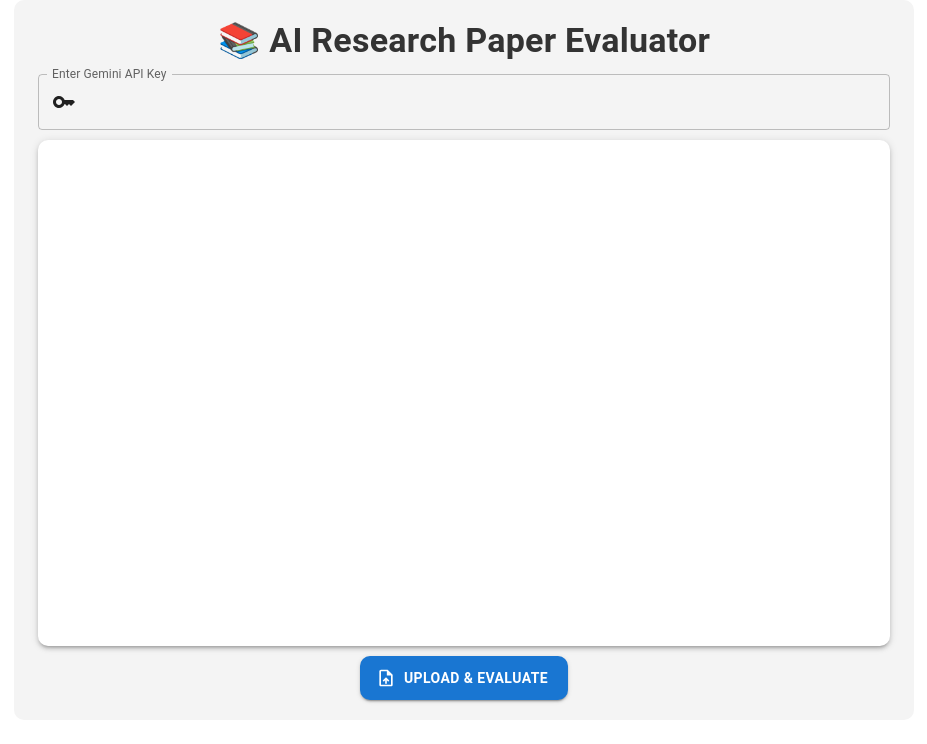
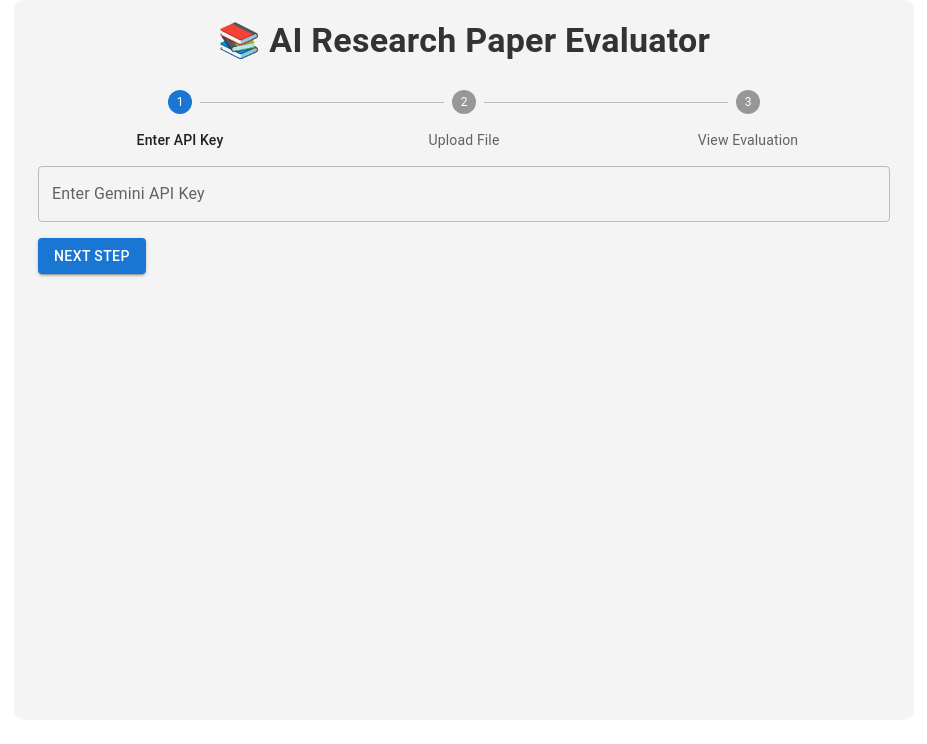
Before and after one commit to vidyavenkappa/review-guide-frontend, a React (Create React App) app: page / in a window 1280 px wide. Shown: the top 744 px of the page, without its empty margins (176-1103 px from the left). Built offline with nearby package versions, Linux system fonts and the light colour scheme.

Commit message:
Changes the UI

```diff
--- a/src/App.js
+++ b/src/App.js
@@ -1,3 +1,4 @@
+
 import { useState, useEffect, useRef } from "react";
 import axios from "axios";
 import ReactMarkdown from "react-markdown";
@@ -11,80 +12,108 @@
   Paper,
   Button,
   TextField,
+  Snackbar,
+  Alert,
+  Box,
+  Stepper,
+  Step,
+  StepLabel,
 } from "@mui/material";
-import { UploadFile as UploadIcon, Key as KeyIcon } from "@mui/icons-material";
+import {
+  UploadFile as UploadIcon,
+  Key as KeyIcon,
+} from "@mui/icons-material";
 import { motion } from "framer-motion";
 
-const API_BASE_URL = "https://fastapi-research-evaluator.onrender.com"; // Replace with your backend URL
+const API_BASE_URL = "https://fastapi-research-evaluator.onrender.com";
+const MAX_FILE_SIZE = 10 * 1024 * 1024;
+const ALLOWED_FILE_TYPES = [
+  "application/pdf",
+  "application/msword",
+  "application/vnd.openxmlformats-officedocument.wordprocessingml.document",
+  "text/plain",
+];
 
 function App() {
-  const [messages, setMessages] = useState([]); // Chat messages
+  const [messages, setMessages] = useState([]);
   const [loading, setLoading] = useState(false);
-  const [geminiKey, setGeminiKey] = useState(""); // User-entered Gemini API Key
+  const [geminiKey, setGeminiKey] = useState("");
+  const [fileUploaded, setFileUploaded] = useState(false);
+  const [error, setError] = useState({ show: false, message: "", severity: "error" });
+  const [activeStep, setActiveStep] = useState(0);
   const chatEndRef = useRef(null);
 
-  // Scroll to the bottom when new messages are added
   useEffect(() => {
     chatEndRef.current?.scrollIntoView({ behavior: "smooth" });
   }, [messages]);
 
+  const showError = (message, severity = "error") => {
+    setError({ show: true, message, severity });
+  };
+
+  const handleCloseError = () => {
+    setError({ ...error, show: false });
+  };
+
+  const validateFile = (file) => {
+    if (!file) throw new Error("Please select a file to upload.");
+    if (file.size > MAX_FILE_SIZE) throw new Error("File size exceeds 10MB limit.");
+    if (!ALLOWED_FILE_TYPES.includes(file.type)) throw new Error("Invalid file type.");
+    return true;
+  };
+
+  const validateGeminiKey = () => {
+    if (!geminiKey.trim()) throw new Error("Please enter your Gemini API Key.");
+    if (geminiKey.length < 30) throw new Error("Invalid Gemini API Key format.");
+    return true;
+  };
+
+
   const handleFileChange = async (event) => {
+    try {
       const file = event.target.files[0];
-    if (!file) return;
+      setFileUploaded(!!file);
+      validateFile(file);
+      validateGeminiKey();
 
-    if (!geminiKey) {
-      alert("Please enter your Gemini API Key before uploading.");
-      return;
-    }
-
-    const fileTitle = file.name.replace(/\.[^/.]+$/, ""); // Extract filename without extension
       setLoading(true);
+      const fileTitle = file.name.replace(/\.[^/.]+$/, "");
+      setMessages((prev) => [...prev, { type: "user", content: `📄 Uploading: **${fileTitle}**` }]);
 
       const formData = new FormData();
       formData.append("file", file);
-    formData.append("gemini_key", geminiKey); // Send Gemini API Key to backend
+      formData.append("gemini_key", geminiKey);
 
-    // Add temporary "Uploading" message
-    setMessages((prev) => [
-      ...prev,
-      { type: "user", content: `📄 Uploading: **${fileTitle}**` },
-    ]);
-
-    try {
       const result = await axios.post(`${API_BASE_URL}/upload/`, formData, {
         headers: { "Content-Type": "multipart/form-data" },
+        timeout: 30000,
       });
 
-      const botMessage = {
-        type: "bot",
-        content: `📄 **Evaluation for:** **${fileTitle}**\n\n` + result.data.evaluation,
-      };
-
-      setMessages((prev) => [...prev, botMessage]);
+      setMessages((prev) => [...prev, { type: "bot", content: `📄 **Evaluation for:** **${fileTitle}**\n\n${result.data.evaluation}` }]);
+      showError("File processed successfully!", "success");
+      setActiveStep(2);
     } catch (error) {
-      setMessages((prev) => [...prev, { type: "bot", content: "⚠️ Error processing the document." }]);
+      showError(error.message || "An error occurred while processing the file.");
+      setFileUploaded(false);
     } finally {
       setLoading(false);
+      event.target.value = "";
     }
   };
 
   return (
-    <Container
-      maxWidth="md"
-      sx={{
-        backgroundColor: "#f4f4f4",
-        padding: "20px",
-        borderRadius: "10px",
-        height: "90vh",
-        display: "flex",
-        flexDirection: "column",
-      }}
-    >
+    <Container maxWidth="md" sx={{ backgroundColor: "#f4f4f4", padding: "20px", borderRadius: "10px", height: "90vh", display: "flex", flexDirection: "column", gap: 2 }}>
       <Typography variant="h4" align="center" gutterBottom sx={{ color: "#333", fontWeight: "bold" }}>
         📚 AI Research Paper Evaluator
       </Typography>
 
-      {/* Gemini API Key Input */}
+      <Stepper activeStep={activeStep} alternativeLabel>
+        <Step><StepLabel>Enter API Key</StepLabel></Step>
+        <Step><StepLabel>Upload File</StepLabel></Step>
+        <Step><StepLabel>View Evaluation</StepLabel></Step>
+      </Stepper>
+
+      {activeStep === 0 && (
         <TextField
           type="password"
           label="Enter Gemini API Key"
@@ -92,82 +121,42 @@
           fullWidth
           value={geminiKey}
           onChange={(e) => setGeminiKey(e.target.value)}
-        sx={{ marginBottom: "10px" }}
-        InputProps={{
-          startAdornment: <KeyIcon sx={{ marginRight: "10px" }} />,
-        }}
         />
+      )}
 
-      {/* Chat Box */}
-      <Paper
-        elevation={3}
-        sx={{
-          flexGrow: 1,
-          overflowY: "auto",
-          padding: "15px",
-          borderRadius: "10px",
-          backgroundColor: "#fff",
-        }}
-      >
+      {activeStep === 1 && (
+        <Box>
+          <input type="file" onChange={handleFileChange} style={{ display: "none" }} id="file-input" accept=".pdf,.doc,.docx,.txt" />
+          <label htmlFor="file-input">
+            <Button variant="contained" color="primary" component="span" startIcon={<UploadIcon />} disabled={loading}>
+              {loading ? "Processing..." : "Upload & Evaluate"}
+            </Button>
+          </label>
+        </Box>
+      )}
+
+      {activeStep === 2 && (
+        <Paper elevation={3} sx={{ flexGrow: 1, overflowY: "auto", padding: "15px", borderRadius: "10px", backgroundColor: "#fff" }}>
           {messages.map((msg, index) => (
-          <motion.div
-            key={index}
-            initial={{ opacity: 0, scale: 0.9 }}
-            animate={{ opacity: 1, scale: 1 }}
-            transition={{ duration: 0.3 }}
-            style={{
-              display: "flex",
-              alignItems: "flex-start",
-              justifyContent: msg.type === "user" ? "flex-end" : "flex-start",
-              marginBottom: "12px",
-            }}
-          >
-            {msg.type === "bot" && <Avatar sx={{ bgcolor: "#1976d2", marginRight: "10px" }}>🤖</Avatar>}
-
-            <Card
-              sx={{
-                maxWidth: "75%",
-                padding: "12px",
-                borderRadius: "15px",
-                backgroundColor: msg.type === "user" ? "#1976d2" : "#f0f0f0",
-                color: msg.type === "user" ? "#fff" : "#000",
-                boxShadow: 2,
-              }}
-            >
+            <motion.div key={index} initial={{ opacity: 0, y: 20 }} animate={{ opacity: 1, y: 0 }}>
+              <Card>
                 <CardContent>
                   {msg.type === "bot" ? <ReactMarkdown>{msg.content}</ReactMarkdown> : <Typography>{msg.content}</Typography>}
                 </CardContent>
               </Card>
-
-            {msg.type === "user" && <Avatar sx={{ bgcolor: "#1976d2", marginLeft: "10px" }}>👤</Avatar>}
             </motion.div>
           ))}
+        </Paper>
+      )}
 
-        {/* Keeps chat scrolled to the latest message */}
-        <div ref={chatEndRef} />
-      </Paper>
-
-      {/* File Upload Button */}
-      <div style={{ display: "flex", alignItems: "center", justifyContent: "center", gap: "10px", marginTop: "10px" }}>
-        <input type="file" onChange={handleFileChange} style={{ display: "none" }} id="file-input" />
-        <label htmlFor="file-input">
-          <Button
-            variant="contained"
-            color="primary"
-            component="span"
-            startIcon={<UploadIcon />}
-            sx={{ fontWeight: "bold", padding: "10px 20px", borderRadius: "10px" }}
-          >
-            Upload & Evaluate
-          </Button>
-        </label>
-      </div>
-
-      {loading && (
-        <div style={{ textAlign: "center", marginTop: "10px" }}>
-          <CircularProgress size={30} />
-        </div>
-      )}
+      <Box display="flex" justifyContent="space-between">
+        {activeStep !== 0 && <Button variant="contained" disabled={activeStep === 0} onClick={() => setActiveStep((prev) => prev - 1)}>
+          Back
+        </Button>}
+        {activeStep !== 2 &&<Button variant="contained" disabled={loading || activeStep === 2 || (activeStep === 1 && !fileUploaded)} onClick={() => setActiveStep((prev) => prev + 1)}>
+          Next Step
+        </Button>}
+      </Box>
     </Container>
   );
 }
```
Lines whose indentation alone changed are shown as unchanged.
